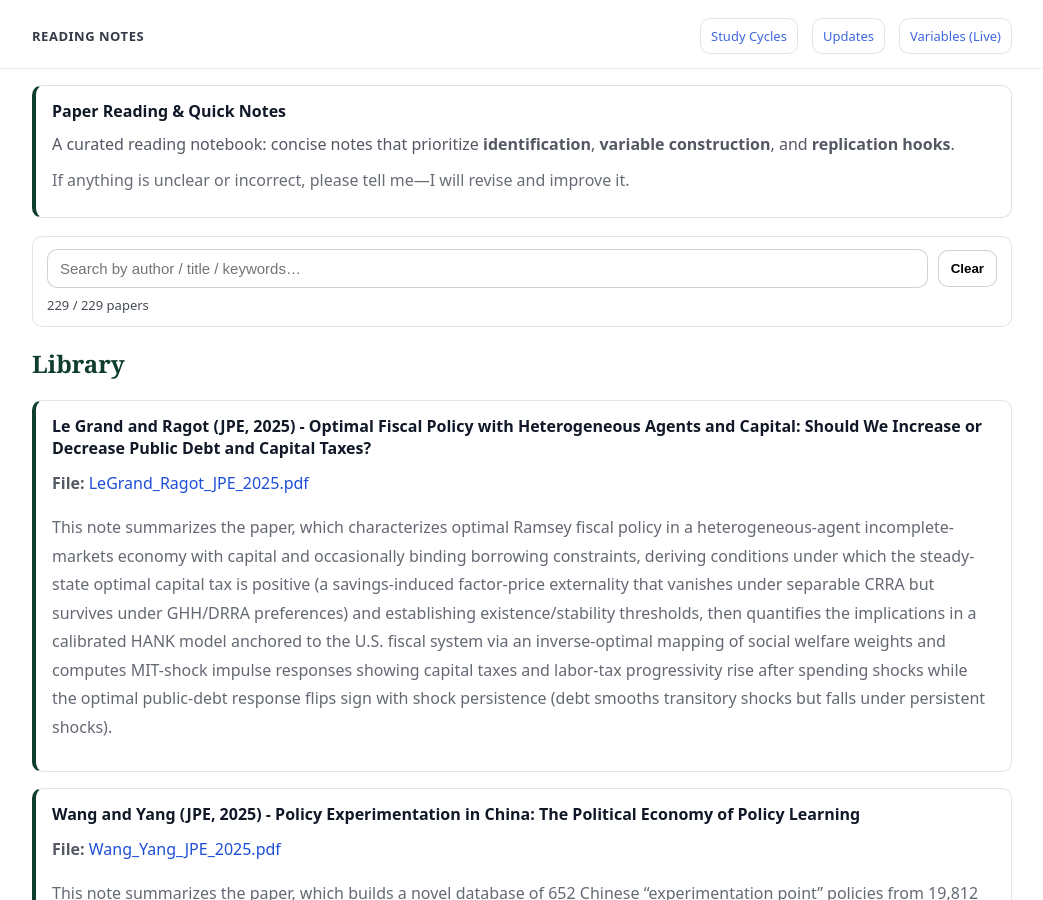
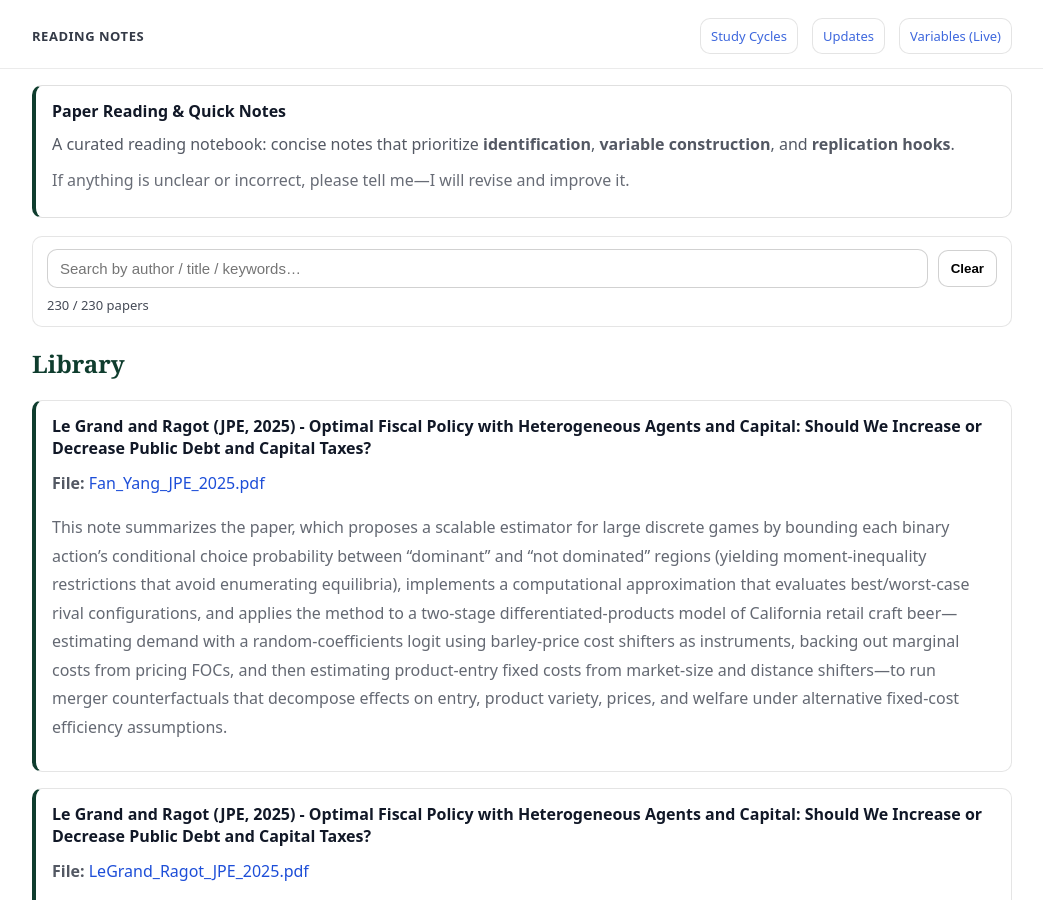
Before and after one commit to yaxinzn/study-archive, a Jekyll site: the page built from reading/index.md, in a window 1280 px wide and 900 px high. Shown: the whole window, without its empty margins (118-1161 px from the left). Built offline with Jekyll 4.4.1, drawn with Linux system fonts in a browser that asks for light colours.

Commit message:
Reading: add/update Fan_Yang_JPE_2025.pdf

```diff
--- a/_data/reading.yml
+++ b/_data/reading.yml
@@ -1,3 +1,7 @@
+- title: "Le Grand and Ragot (JPE, 2025) - Optimal Fiscal Policy with Heterogeneous Agents and Capital: Should We Increase or Decrease Public Debt and Capital Taxes?"
+  file: "Fan_Yang_JPE_2025.pdf"
+  desc: "This note summarizes the paper, which proposes a scalable estimator for large discrete games by bounding each binary action’s conditional choice probability between “dominant” and “not dominated” regions (yielding moment-inequality restrictions that avoid enumerating equilibria), implements a computational approximation that evaluates best/worst-case rival configurations, and applies the method to a two-stage differentiated-products model of California retail craft beer—estimating demand with a random-coefficients logit using barley-price cost shifters as instruments, backing out marginal costs from pricing FOCs, and then estimating product-entry fixed costs from market-size and distance shifters—to run merger counterfactuals that decompose effects on entry, product variety, prices, and welfare under alternative fixed-cost efficiency assumptions."
+
 - title: "Le Grand and Ragot (JPE, 2025) - Optimal Fiscal Policy with Heterogeneous Agents and Capital: Should We Increase or Decrease Public Debt and Capital Taxes?"
   file: "LeGrand_Ragot_JPE_2025.pdf"
   desc: "This note summarizes the paper, which characterizes optimal Ramsey fiscal policy in a heterogeneous-agent incomplete-markets economy with capital and occasionally binding borrowing constraints, deriving conditions under which the steady-state optimal capital tax is positive (a savings-induced factor-price externality that vanishes under separable CRRA but survives under GHH/DRRA preferences) and establishing existence/stability thresholds, then quantifies the implications in a calibrated HANK model anchored to the U.S. fiscal system via an inverse-optimal mapping of social welfare weights and computes MIT-shock impulse responses showing capital taxes and labor-tax progressivity rise after spending shocks while the optimal public-debt response flips sign with shock persistence (debt smooths transitory shocks but falls under persistent shocks)."
```
Also changed, not shown: 1 other file.
